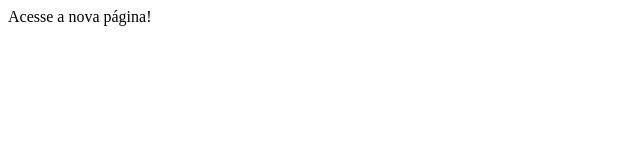
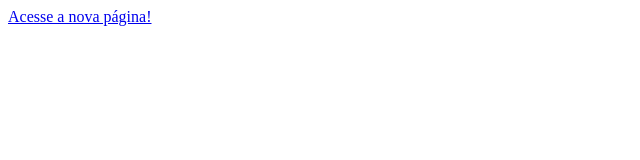
Before and after one commit to iangpm/FRONT-END, a plain HTML site: page index.html in a window 1280 px wide. Shown: the whole page, without its empty margins (0-640 px from the left). Drawn offline with Linux system fonts and the light colour scheme.

Commit message:
Update index.html

```diff
--- a/index.html
+++ b/index.html
@@ -7,6 +7,6 @@
     <title>Página para Front-End</title>
 </head>
 <body>
-    <a ref="C:\Users\iangu\FRONT-END\FRONT-END\pagina2.html"> Acesse a nova página!</a>
+    <a href="C:\Users\iangu\FRONT-END\FRONT-END\pagina2.html"> Acesse a nova página!</a>
 </body>
 </html>
```
